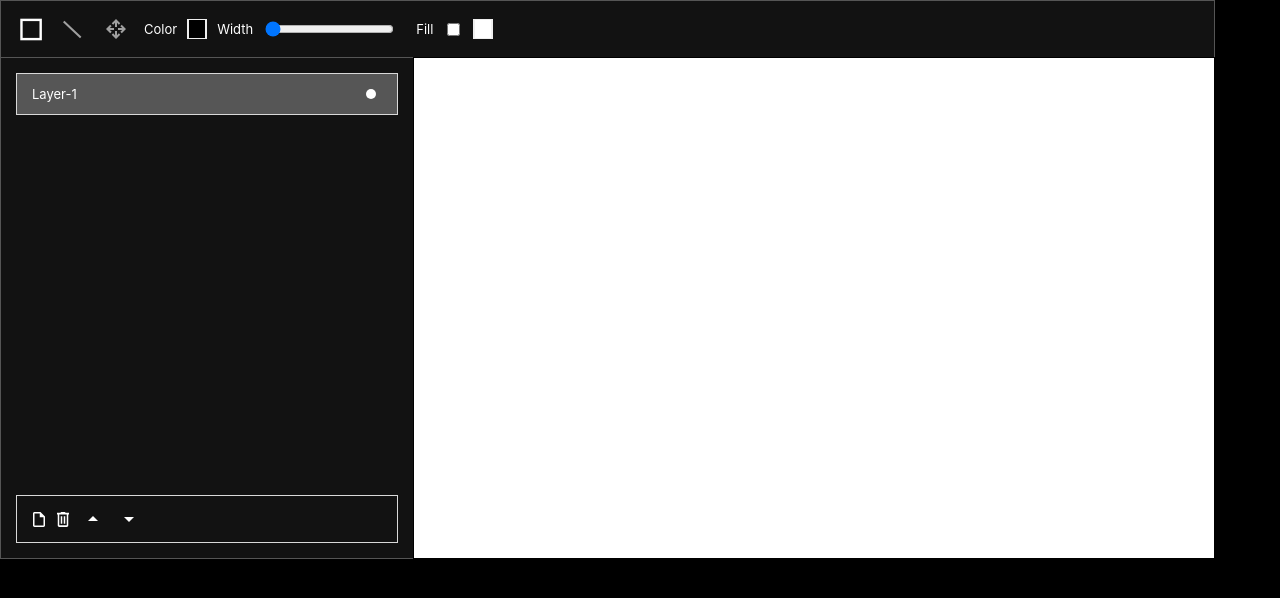
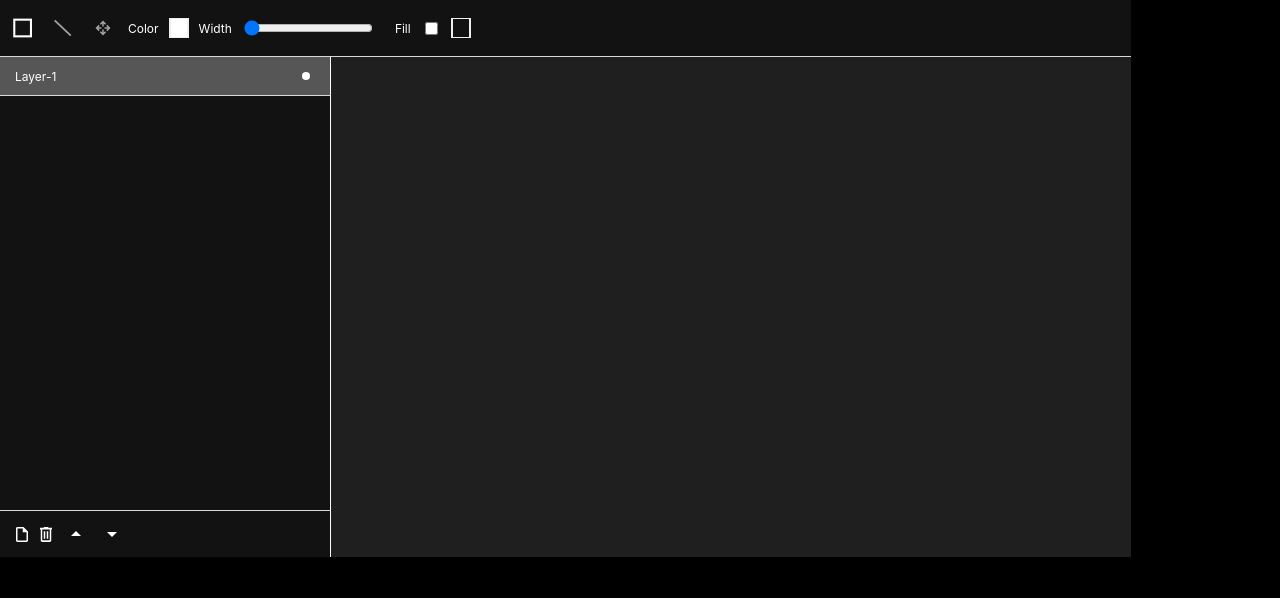
Before and after one commit to Rexzinho/Drawing_App_V1, a React (Vite) app: page / in a window 1280 px wide. Shown: the top 598 px of the page. Built offline with nearby package versions, Linux system fonts and the light colour scheme.

Commit message:
Some changes

```diff
--- a/src/App.css
+++ b/src/App.css
@@ -3,24 +3,39 @@ html, body{
     padding: 0;
     margin: 0;
 }
+
+/* drawin-app */
+
 #canvas{
     cursor: crosshair;
-    background-color: white;
+    background-color: #1f1f1f
+}
+.canvas-container{
+    display:flex;
 }
 .drawing-app{
     width: fit-content;
+    height: 100dvh;
 }
 
 /* layers */
 
 .layer{
-    display:flex;
-    height:30px;
+    display: flex;
+    height: 38px;
     align-items: center;
     justify-content: space-between;
-    border: 1px solid rgb(41, 41, 41);
-    width: 350px;
-    padding: 5px 15px;
+    border-style: solid;
+    border-color: rgb(85, 85, 85);
+    border-width: 0px 0px 1px 0px;
+    width: 330px;
+}
+.layer *{
+    padding: 15px 10px 15px 15px;
+}
+.layer:hover{
+    border-color: #565656;
+    background-color: #1f1f1f;
 }
 .layer-name:hover{
     cursor:pointer;
@@ -33,7 +48,13 @@ html, body{
 }
 .selectedLayer{
     background-color: #565656;
-    border: 1px solid #D9D9D9;
+    border-style: solid;
+    border-color: #D9D9D9;
+}
+.selectedLayer:hover{
+    background-color: #565656;
+    border-style: solid;
+    border-color: #D9D9D9;
 }
 .hiddenLayer{
     opacity: 50%;
@@ -45,7 +66,9 @@ input[type="checkbox"]:hover{
 .layer-buttons{
     display: flex;
     align-items: center;
-    border: 1px solid #D9D9D9;
+    border-style: solid;
+    border-color: #D9D9D9;
+    border-width: 1px 0 0px 0px;
     padding: 10px;
 }
 
@@ -67,9 +90,8 @@ input[type="checkbox"]:hover{
 }
 .layers-container{
     border-style: solid;
-    border-color: rgb(85, 85, 85);
-    border-width: 1px 0 1px 1px;
-    padding: 15px;
+    border-color: rgb(255, 255, 255);
+    border-width: 0px 1px 0px 0px;
 }
 .layers-box{
     display: flex;
@@ -80,9 +102,6 @@ input[type="checkbox"]:hover{
 .hidden{
     opacity: 0%;
 }
-.canvas-container{
-    display:flex;
-}
 
 /* tools */
 
@@ -91,11 +110,14 @@ input[type="checkbox"]:hover{
     align-items: center;
     gap: 10px;
     border-style: solid;
-    border-color: rgb(85, 85, 85);
-    border-width: 1px 1px 0px 1px;
-    padding: 15px;
+    border-color: #D9D9D9;
+    border-width: 0px 0px 1px 0px;
+    height: 5dvh;
+    padding: 8px;
 }
-
+.tools-container img{
+    width:18px;
+}
 #colorLabel{
     height: 20px;
     width: 20px;
@@ -107,6 +129,9 @@ input[type="checkbox"]:hover{
 	width: 20px;
 	height: 20px;
 	border: none;
+}
+.tools-container input[type=color]:hover{
+	cursor: pointer;
 }
 .tools-containerinput input[type="color"]::-moz-color-swatch {
     border: none;
@@ -120,11 +145,10 @@ input[type="checkbox"]:hover{
  }
  .tool{
     opacity: 60%;
-    transition: 0.2s;
  }
  .selectedTool{
     opacity: 100%;
-    scale: 1.2;
+    scale: 1.1;
  }
 
 /* other */
@@ -132,7 +156,7 @@ input[type="checkbox"]:hover{
 .layers-container,
 .tools-container{
     font-family: Inter;
-    font-size: 13px;
+    font-size: 12px;
     color: white;
     background-color: #121212;
 }
--- a/src/DrawingApp.jsx
+++ b/src/DrawingApp.jsx
@@ -94,6 +94,7 @@ function DrawingApp() {
   const handleMouseDown = (event) => {
 
     if(selectedLayer.hidden) return;
+    if(tool === "selection" && selectedLayer.elements.length === 0) return;
 
     const { mouseX, mouseY } = getCanvasCoordinates(event);
 
@@ -101,9 +102,10 @@ function DrawingApp() {
       const element = getElementAtPosition(mouseX, mouseY, selectedLayer.elements);
       const index = selectedLayer.elements.findIndex(({id}) => id === element.id);
 
-      const elementsCopy = [...selectedLayer.elements];
-      [elementsCopy[index], elementsCopy[0]] = [elementsCopy[0], elementsCopy[index]];
-      setSelectedLayer( selectedLayer => ({...selectedLayer, elements: elementsCopy}));
+      const elementsCopy = selectedLayer.elements.filter((_, i) => i !== index);
+      const newElements = [element, ...elementsCopy];
+
+      setSelectedLayer( selectedLayer => ({...selectedLayer, elements: newElements}));
 
       if(element){
         const offsetX = mouseX - element.x1;
@@ -131,15 +133,19 @@ function DrawingApp() {
 
   const handleMouseMove = (event) => {
 
-    if(selectedLayer.hidden) return;
+    if(selectedLayer.hidden){
+      document.getElementById("canvas").style.cursor = "not-allowed"
+      return;
+    }
+    else
+      document.getElementById("canvas").style.cursor = "crosshair"
 
     const { mouseX, mouseY } = getCanvasCoordinates(event);
 
     if(tool === "selection"){
       const element =  getElementAtPosition(mouseX, mouseY, selectedLayer.elements);
-      document.getElementById("canvas").style.cursor = element
-      ? cursorForPosition(element.position)
-      : "crosshair";
+      if(element)
+        document.getElementById("canvas").style.cursor = cursorForPosition(element.position);
     }
 
     if(action === "drawing"){
@@ -257,7 +263,7 @@ function DrawingApp() {
                     <img
                       className={layer.hidden && "hidden"}
                       src={logos.View}
-                      style={{width: "10px"}}
+                      style={{width: "8px"}}
                       />
                   </button>
                 </div>
@@ -280,7 +286,6 @@ function DrawingApp() {
           </div>
         </div>
         <canvas
-          style={{border: "1px solid black"}}
           id="canvas"
           width="800"
           height="500"
--- a/src/contexts/DrawingContext.jsx
+++ b/src/contexts/DrawingContext.jsx
@@ -19,9 +19,9 @@ const DrawingProvider = ({children}) => {
     const [tool, setTool] = useState("rectangle");
     const [selectedElement, setSelectedElement] = useState();
     const [roughSets, setRoughSets] = useState({
-        stroke: "#00000",
+        stroke: "#FFFFFF",
         strokeWidth: 1,
-        fill: "#FFFFFF",
+        fill: "#121212",
         fillStyle: 'solid'
     })
 
```
